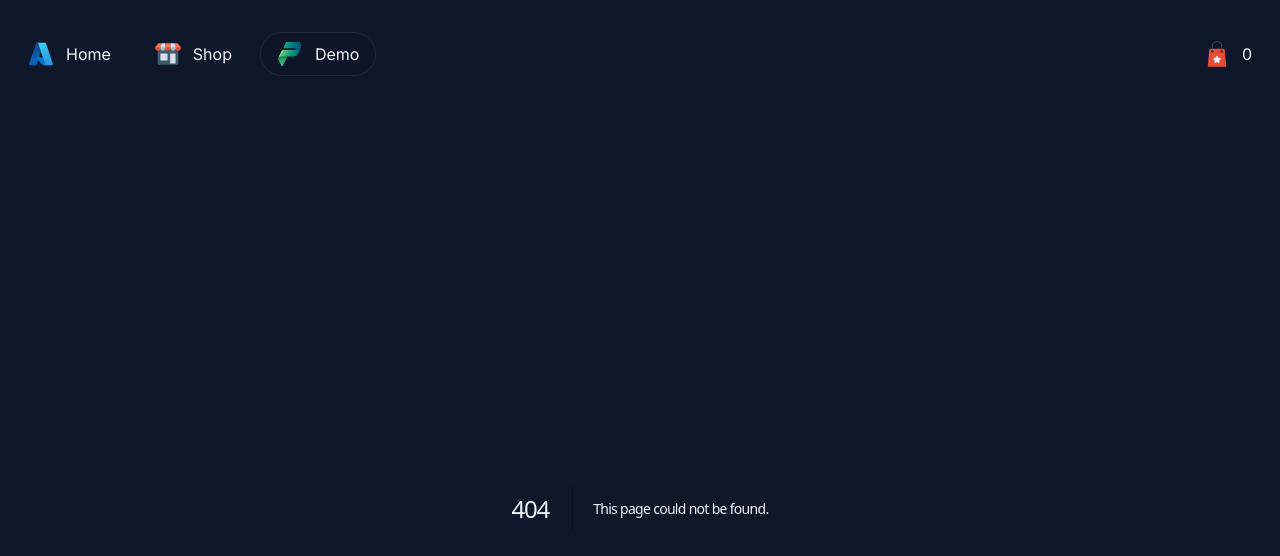
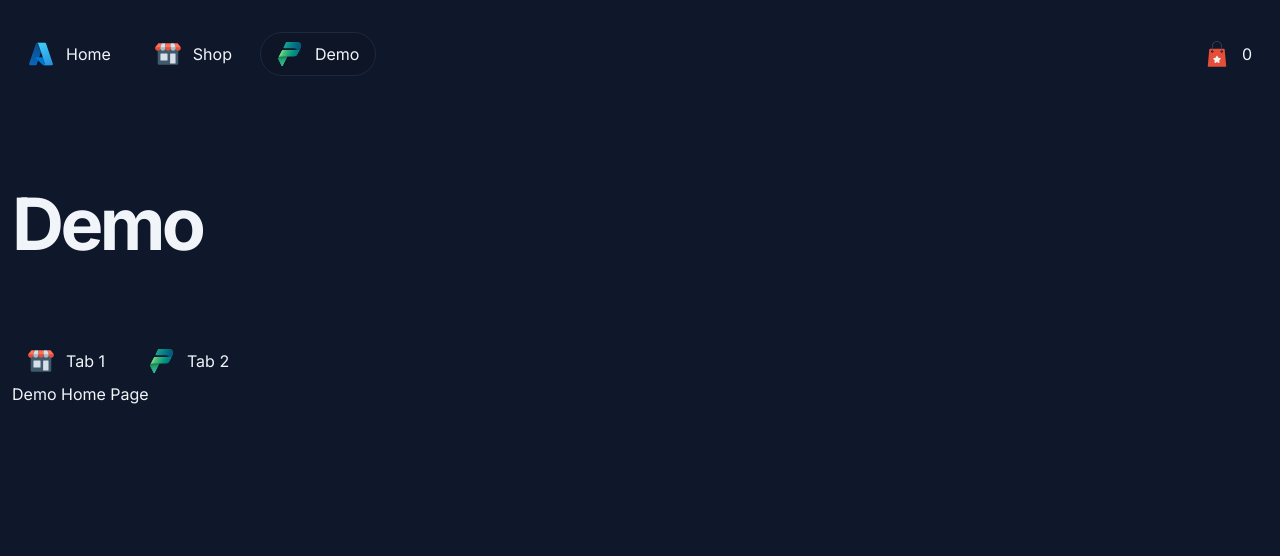
Before and after one commit to thivy/azure-shop, a Next.js app in the folder ui/azure-shop-app/: page /demo in a window 1280 px wide. Before the commit this address had no page. Shown: the top 556 px of the page. Built offline with nearby package versions, Linux system fonts and the light colour scheme.

Commit message:
add api reference

```diff
--- /dev/null
+++ b/ui/azure-shop-app/app/demo/layout.tsx
@@ -0,0 +1,18 @@
+import { HeaderButton } from "@components/header";
+import { HeadingSection } from "@components/section/section";
+
+export default function Layout({ children }: { children: React.ReactNode }) {
+  return (
+    <>
+      <HeadingSection>
+        <h3 className="display-3 col-span-4">Demo</h3>
+      </HeadingSection>
+
+      <div className="flex gap-3">
+        <HeaderButton href="/demo/tab1" icon="/store.svg" name="Tab 1" />
+        <HeaderButton href="/demo/tab2" icon="/demo.svg" name="Tab 2" />
+      </div>
+      {children}
+    </>
+  );
+}
--- /dev/null
+++ b/ui/azure-shop-app/app/demo/page.tsx
@@ -0,0 +1,3 @@
+export default function Page() {
+  return <>Demo Home Page</>;
+}
--- /dev/null
+++ b/ui/azure-shop-app/app/demo/tab1/page.tsx
@@ -0,0 +1,3 @@
+export default function Page() {
+  return <>Tab 1</>;
+}
--- /dev/null
+++ b/ui/azure-shop-app/app/demo/tab2/page.tsx
@@ -0,0 +1,3 @@
+export default function Page() {
+  return <>Tab 2e</>;
+}
--- a/ui/azure-shop-app/app/page.tsx
+++ b/ui/azure-shop-app/app/page.tsx
@@ -6,6 +6,7 @@ export const revalidate = 0;
 export default function HomePage() {
   return (
     <>
+      Test
       <HeroSection />
       {/* @ts-expect-error Server Component */}
       <FeaturedProducts />
--- a/ui/azure-shop-app/app/shop/[id]/page.tsx
+++ b/ui/azure-shop-app/app/shop/[id]/page.tsx
@@ -1,19 +1,24 @@
 import { uiDebug } from "@features/settings";
 import Pagination from "@features/shop/Pagination";
 import { ProudctResults } from "@features/shop/product-results";
+import { ProudctsLoading } from "@features/shop/products-loading";
+import { preloadProdutsPageData } from "@features/shop/services/product-service";
+import { Suspense } from "react";
 
 export const revalidate = 0;
 
 export default function Shop({ params }: any) {
   //TODO: Demo add preload
-  //preloadProdutsPageData();
+  preloadProdutsPageData();
   return (
     <div className={`my-4 ${uiDebug(false)}`}>
-      {/* TODO: demo add suspense */}
-      {/* @ts-expect-error Server Component */}
-      <Pagination activePage={params.id} />
-      {/* @ts-expect-error Server Component */}
-      <ProudctResults id={params.id} />
+      <Suspense fallback={<ProudctsLoading />}>
+        {/* TODO: demo add suspense */}
+        {/* @ts-expect-error Server Component */}
+        <Pagination activePage={params.id} />
+        {/* @ts-expect-error Server Component */}
+        <ProudctResults id={params.id} />
+      </Suspense>
     </div>
   );
 }
--- a/ui/azure-shop-app/features/shop/product-result-item.tsx
+++ b/ui/azure-shop-app/features/shop/product-result-item.tsx
@@ -1,9 +1,9 @@
 import { Panel } from "@components/panel";
 import { uiDebug } from "@features/settings";
 import Image from "next/image";
-import { FC } from "react";
+import { FC, Suspense } from "react";
 import { ProductAdd } from "./product-add";
-import { ProudctVote } from "./product-vote";
+import { ProudctVote, ProudctVoteLoading } from "./product-vote";
 import { IProduct } from "./services/models";
 
 interface IProp {
@@ -33,9 +33,11 @@ export const ProudctResultItem: FC<IProp> = (props) => {
         <div>${props.product.price}</div>
         <ProductAdd product={_prop.product} />
       </div>
-      {/* TODO: demo add suspense */}
-      {/* @ts-expect-error Server Component */}
-      <ProudctVote />
+      <Suspense fallback={<ProudctVoteLoading />}>
+        {/* TODO: demo add suspense */}
+        {/* @ts-expect-error Server Component */}
+        <ProudctVote />
+      </Suspense>
     </Panel>
   );
 };
--- a/ui/azure-shop-app/features/shop/services/product-service.ts
+++ b/ui/azure-shop-app/features/shop/services/product-service.ts
@@ -11,6 +11,7 @@ export const getProducts = async (
 ): Promise<IProductResponse> => {
   // TODO: demo add network latency
   //https://demo-shop-cms.victoriousfield-37fea9bd.australiaeast.azurecontainerapps.io/api/collections/products/records?page=3
+  await wait(5000);
   const api = `${process.env.CMS_API}/api/collections/products/records` ?? "";
   const res = await fetch(`${api}?page=${page}`);
   return res.json();
@@ -34,3 +35,7 @@ export const getFeaturedProducts =
 
     return res.json();
   };
+
+// create a function that resolves a promise after a certain amount of time
+export const wait = (ms: number) =>
+  new Promise((resolve) => setTimeout(resolve, ms));
--- a/ui/azure-shop-app/pages/api/vote.ts
+++ b/ui/azure-shop-app/pages/api/vote.ts
@@ -1,4 +1,5 @@
 import { IResponse, IVote } from "@features/shop/services/models";
+import { wait } from "@features/shop/services/product-service";
 import { NextApiRequest, NextApiResponse } from "next";
 import PocketBase from "pocketbase";
 
@@ -14,6 +15,7 @@ export default async function handler(
 ) {
   //TODO: demo show only one API being called
   // console.log("vote API")
+  await wait(2000);
   try {
     const items: IResponse<IVote> = {
       page: 1,
```
Also changed, not shown: ui/azure-shop-app/app/demo.txt.
